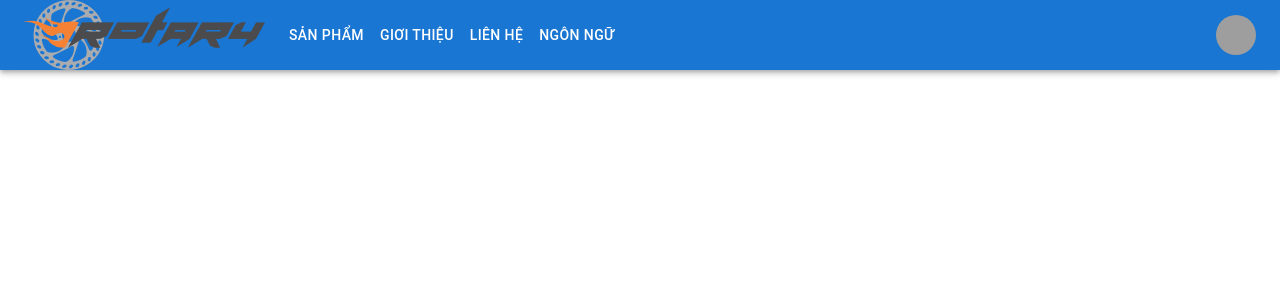
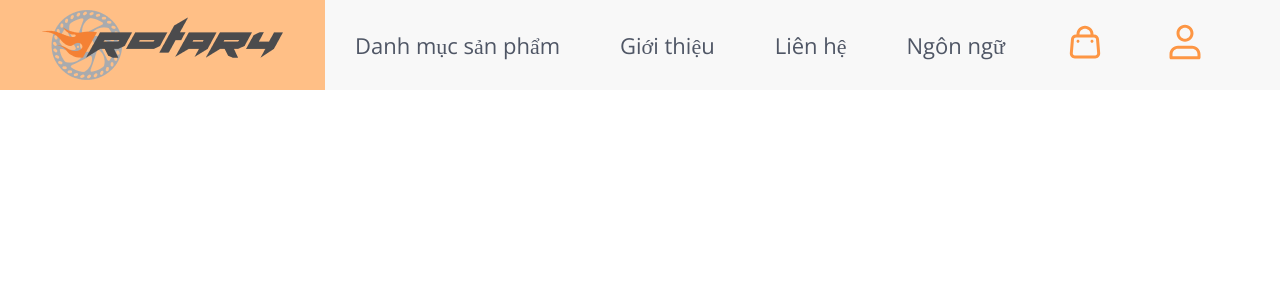
Before and after one commit to huynhtrieu2410/Rotary-shop, a React (Create React App) app: page / in a window 1280 px wide. Shown: the top 300 px of the page. Built offline with nearby package versions, Linux system fonts and the light colour scheme; grey boxes are pictures that could not be loaded.

Commit message:
update header

```diff
--- a/src/components/Header/Header.js
+++ b/src/components/Header/Header.js
@@ -1,170 +1,54 @@
-import * as React from 'react';
-import AppBar from '@mui/material/AppBar';
-import Box from '@mui/material/Box';
-import Toolbar from '@mui/material/Toolbar';
-import IconButton from '@mui/material/IconButton';
-import Typography from '@mui/material/Typography';
-import Menu from '@mui/material/Menu';
-import MenuIcon from '@mui/icons-material/Menu';
-import Container from '@mui/material/Container';
-import Avatar from '@mui/material/Avatar';
-import Button from '@mui/material/Button';
-import Tooltip from '@mui/material/Tooltip';
-import MenuItem from '@mui/material/MenuItem';
-import AdbIcon from '@mui/icons-material/Adb';
+import React, { SearchBar } from 'react';
+import "./Header.css";
+// import SearchOutlinedIcon from '@mui/icons-material/SearchOutlined';
 
 import logo_rotary from '../../image/header/logo.png';
+import cart_icon from '../../image/header/cart.svg';
+import account from '../../image/header/account.svg';
 
-const pages = ['Sản phẩm', 'Giơi thiệu', 'Liên hệ', 'Ngôn ngữ'];
-const settings = ['Profile', 'Account', 'Dashboard', 'Logout'];
 
-const ResponsiveAppBar = () => {
-  const [anchorElNav, setAnchorElNav] = React.useState(null);
-  const [anchorElUser, setAnchorElUser] = React.useState(null);
+export default function Header() {
+  return (
 
-  const handleOpenNavMenu = (event) => {
-    setAnchorElNav(event.currentTarget);
-  };
-  const handleOpenUserMenu = (event) => {
-    setAnchorElUser(event.currentTarget);
-  };
+    <div class="topnav">
 
-  const handleCloseNavMenu = () => {
-    setAnchorElNav(null);
-  };
+      <a class="active" href="#home"><img
+        src={logo_rotary}
+        alt='logo'
+      /></a>
+      <a class="topnav_a" href="#news">Danh mục sản phẩm</a>
+      <a class="topnav_a" href="#contact">Giới thiệu</a>
+      <a class="topnav_a" href="#about">Liên hệ</a>
+      <a class="topnav_a" href="#language">Ngôn ngữ</a>
 
-  const handleCloseUserMenu = () => {
-    setAnchorElUser(null);
-  };
+      {/* <div class="search-container">
+          <form action="/action_page.php">
+            <input type="text" placeholder="  Tìm kiếm" name="search"/>
+            <button type="submit">
+              <SearchOutlinedIcon/>
+            </button>
+          </form>
+      </div> */}
 
-  return (
-    <AppBar position="static">
-      <Container maxWidth="xl">
-        <Toolbar disableGutters>
-          {/* <AdbIcon sx={{ display: { xs: 'none', md: 'flex' }, mr: 1 }} /> */}
-          <Typography
-            variant="h6"
-            noWrap
-            component="a"
-            href="/"
-            sx={{
-              mr: 2,
-              display: { xs: 'none', md: 'flex' },
-              fontFamily: 'monospace',
-              fontWeight: 700,
-              letterSpacing: '.3rem',
-              color: 'inherit',
-              textDecoration: 'none',
-            }}
-          >
-            <a class="active" href="#home"><img
-                src={logo_rotary}
-                alt='logo'
-            /></a>
-          </Typography>
+      {/* <SearchBar
+        onChange={() => console.log('onChange')}
+        onRequestSearch={() => console.log('onRequestSearch')}
+        style={{
+          margin: '0 auto',
+          maxWidth: 800
+        }}
+      /> */}
 
-          <Box sx={{ flexGrow: 1, display: { xs: 'flex', md: 'none' } }}>
-            <IconButton
-              size="large"
-              aria-label="account of current user"
-              aria-controls="menu-appbar"
-              aria-haspopup="true"
-              onClick={handleOpenNavMenu}
-              color="inherit"
-            >
-              <MenuIcon />
-            </IconButton>
-            <Menu
-              id="menu-appbar"
-              anchorEl={anchorElNav}
-              anchorOrigin={{
-                vertical: 'bottom',
-                horizontal: 'left',
-              }}
-              keepMounted
-              transformOrigin={{
-                vertical: 'top',
-                horizontal: 'left',
-              }}
-              open={Boolean(anchorElNav)}
-              onClose={handleCloseNavMenu}
-              sx={{
-                display: { xs: 'block', md: 'none' },
-              }}
-            >
-              {pages.map((page) => (
-                <MenuItem key={page} onClick={handleCloseNavMenu}>
-                  <Typography textAlign="center">{page}</Typography>
-                </MenuItem>
-              ))}
-            </Menu>
-          </Box>
-          {/* <AdbIcon sx={{ display: { xs: 'flex', md: 'none' }, mr: 1 }} /> */}
-          <Typography
-            variant="h5"
-            noWrap
-            component="a"
-            href=""
-            sx={{
-              mr: 2,
-              display: { xs: 'flex', md: 'none' },
-              flexGrow: 1,
-              fontFamily: 'monospace',
-              fontWeight: 700,
-              letterSpacing: '.3rem',
-              color: 'inherit',
-              textDecoration: 'none',
-            }}
-          >
-            <a class="active" href="#home"><img
-                src={logo_rotary}
-                alt='logo'
-            /></a>
-          </Typography>
-          <Box sx={{ flexGrow: 1, display: { xs: 'none', md: 'flex' } }}>
-            {pages.map((page) => (
-              <Button
-                key={page}
-                onClick={handleCloseNavMenu}
-                sx={{ my: 2, color: 'white', display: 'block' }}
-              >
-                {page}
-              </Button>
-            ))}
-          </Box>
+      <a class="cart" href="#home"><img
+        src={cart_icon}
+        alt='logo'
+      /></a>
+      <a class="account" href="#home"><img
+        src={account}
+        alt='logo'
+      /></a>
 
-          <Box sx={{ flexGrow: 0 }}>
-            <Tooltip title="Open settings">
-              <IconButton onClick={handleOpenUserMenu} sx={{ p: 0 }}>
-                <Avatar alt="Remy Sharp" src="/static/images/avatar/2.jpg" />
-              </IconButton>
-            </Tooltip>
-            <Menu
-              sx={{ mt: '45px' }}
-              id="menu-appbar"
-              anchorEl={anchorElUser}
-              anchorOrigin={{
-                vertical: 'top',
-                horizontal: 'right',
-              }}
-              keepMounted
-              transformOrigin={{
-                vertical: 'top',
-                horizontal: 'right',
-              }}
-              open={Boolean(anchorElUser)}
-              onClose={handleCloseUserMenu}
-            >
-              {settings.map((setting) => (
-                <MenuItem key={setting} onClick={handleCloseUserMenu}>
-                  <Typography textAlign="center">{setting}</Typography>
-                </MenuItem>
-              ))}
-            </Menu>
-          </Box>
-        </Toolbar>
-      </Container>
-    </AppBar>
-  );
+    </div>
+
+  )
 };
-export default ResponsiveAppBar;
```
